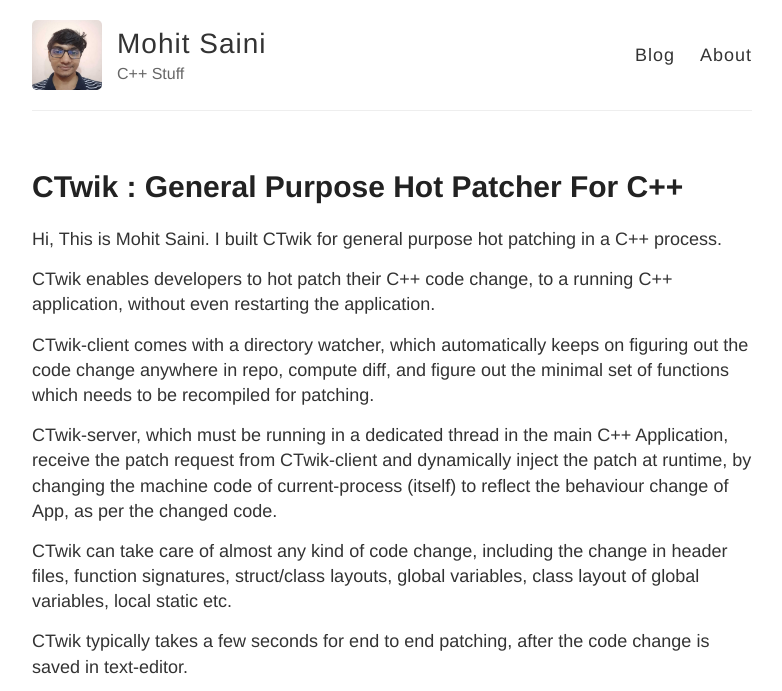
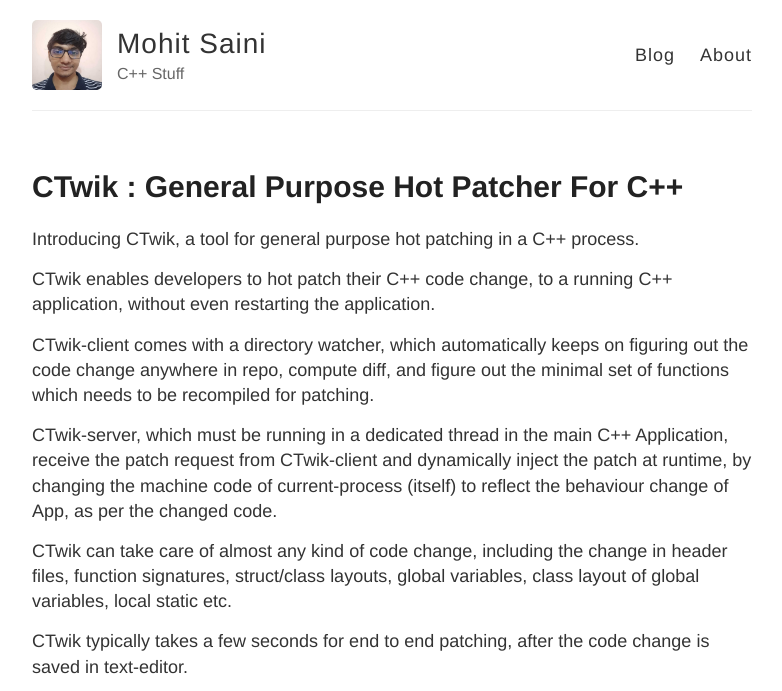
Before and after one commit to mohitmv/blog, a Jekyll site: the page built from _posts/2021-9-4-CTwik-General-Purpose-Hot-Patcher-For-Cpp.md, in a window 1280 px wide and 900 px high, cut to the strip 0-691 px from the top of the window. Shown: the whole strip, without its empty margins (248-1030 px from the left). Built offline with Jekyll 4.4.1, drawn with Linux system fonts in a browser that asks for light colours.

Commit message:
Fix the introduction wording in CTwik

```diff
--- a/_posts/2021-9-4-CTwik-General-Purpose-Hot-Patcher-For-Cpp.md
+++ b/_posts/2021-9-4-CTwik-General-Purpose-Hot-Patcher-For-Cpp.md
@@ -4,8 +4,7 @@ title: "CTwik : General Purpose Hot Patcher For C++"
 
 ---
 
-Hi, This is Mohit Saini. I built CTwik for general purpose hot patching in a
-C++ process.
+Introducing CTwik, a tool for general purpose hot patching in a C++ process.
 
 CTwik enables developers to hot patch their C++ code change, to a running C++ application, without even restarting the application.
 
```
